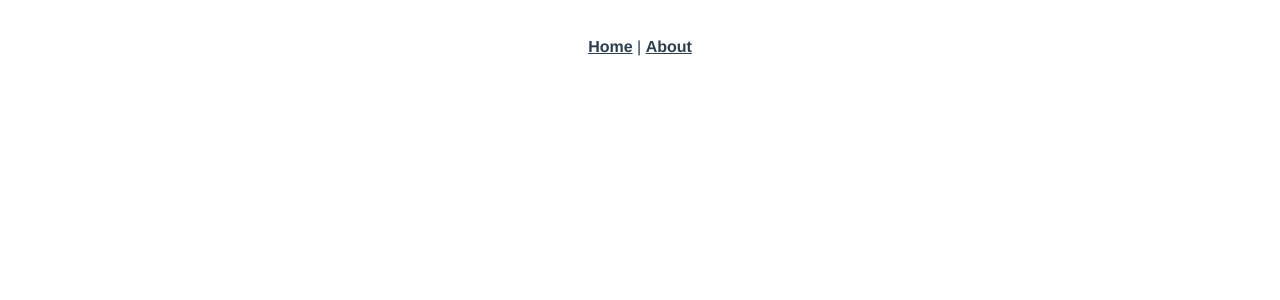
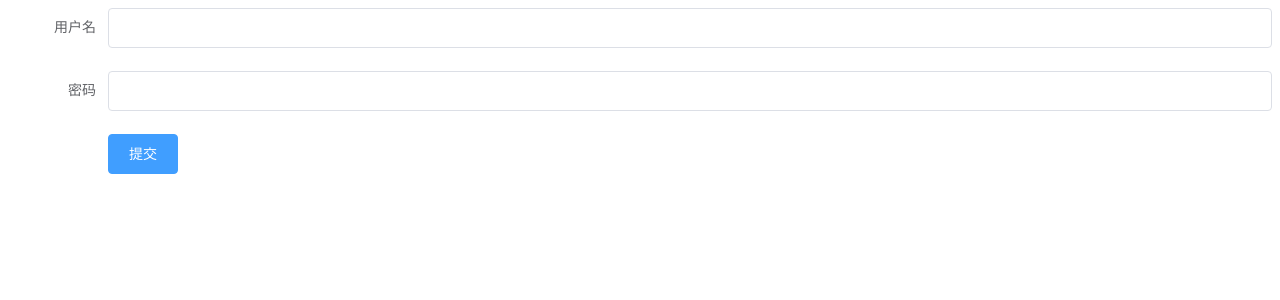
Before and after one commit to beahyuk/backmanager, a Vue app: page /login in a window 1280 px wide. Shown: the top 300 px of the page. Built offline with nearby package versions, Linux system fonts and the light colour scheme.

Commit message:
新建登录分支新建登录组件配置路由

```diff
--- a/package.json
+++ b/package.json
@@ -8,6 +8,7 @@
   },
   "dependencies": {
     "core-js": "^3.4.4",
+    "element-ui": "^2.13.0",
     "vue": "^2.6.10",
     "vue-router": "^3.1.3",
     "vuex": "^3.1.2"
--- a/src/App.vue
+++ b/src/App.vue
@@ -1,32 +1,10 @@
 <template>
   <div id="app">
-    <div id="nav">
-      <router-link to="/">Home</router-link> |
-      <router-link to="/about">About</router-link>
-    </div>
-    <router-view/>
+    <router-link to="/login"></router-link>
+      <router-view></router-view>
   </div>
 </template>
 
 <style>
-#app {
-  font-family: 'Avenir', Helvetica, Arial, sans-serif;
-  -webkit-font-smoothing: antialiased;
-  -moz-osx-font-smoothing: grayscale;
-  text-align: center;
-  color: #2c3e50;
-}
 
-#nav {
-  padding: 30px;
-}
-
-#nav a {
-  font-weight: bold;
-  color: #2c3e50;
-}
-
-#nav a.router-link-exact-active {
-  color: #42b983;
-}
 </style>
--- /dev/null
+++ b/src/components/Login.vue
@@ -0,0 +1,25 @@
+<template>
+
+  <el-form  label-width="100px" class="demo-ruleForm">
+    <el-form-item label="用户名" >
+      <el-input type="text"></el-input>
+    </el-form-item>
+    <el-form-item label="密码" >
+      <el-input type="password"></el-input>
+    </el-form-item>
+    <el-form-item>
+      <el-button type="primary">提交</el-button>
+    </el-form-item>
+</el-form>
+
+</template>
+
+<script>
+export default {
+  name:'Login',
+}
+</script>
+
+<style>
+
+</style>
--- a/src/main.js
+++ b/src/main.js
@@ -2,6 +2,10 @@ import Vue from 'vue'
 import App from './App.vue'
 import router from './router'
 import store from './store'
+import ElementUI from 'element-ui';
+import 'element-ui/lib/theme-chalk/index.css';
+
+Vue.use(ElementUI);
 
 Vue.config.productionTip = false
 
--- a/src/router/index.js
+++ b/src/router/index.js
@@ -1,28 +1,18 @@
 import Vue from 'vue'
 import VueRouter from 'vue-router'
-import Home from '../views/Home.vue'
-
+const Login = () => import('../components/Login.vue')
 Vue.use(VueRouter)
 
 const routes = [
   {
-    path: '/',
-    name: 'home',
-    component: Home
-  },
-  {
-    path: '/about',
-    name: 'about',
-    // route level code-splitting
-    // this generates a separate chunk (about.[hash].js) for this route
-    // which is lazy-loaded when the route is visited.
-    component: () => import(/* webpackChunkName: "about" */ '../views/About.vue')
+    path:'/login',
+    name:'login',
+    component:Login
   }
 ]
 
 const router = new VueRouter({
   mode: 'history',
-  base: process.env.BASE_URL,
   routes
 })
 
```
Also changed, not shown: 1 other file (tests, documents, lock files or other folders).
